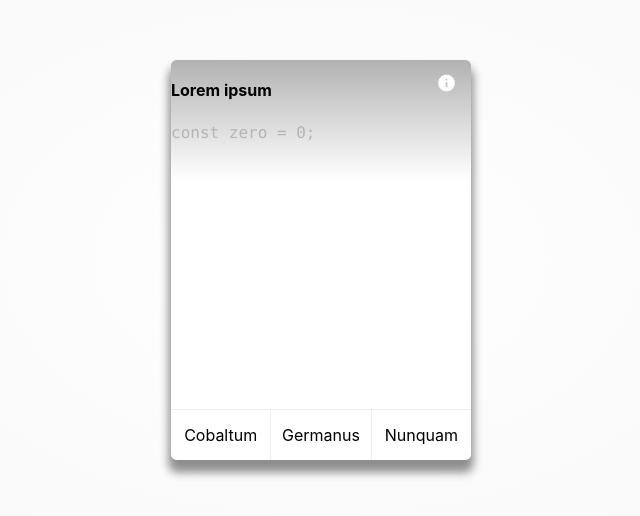
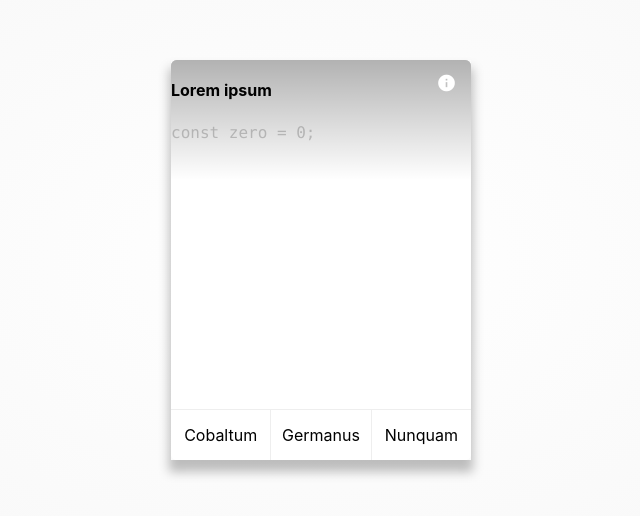
Before and after one commit to aditecco/devflashcards, a Gatsby site: page / in a window 1280 px wide. Shown: the part 140-656 px from the top of the page, without its empty margins (319-959 px from the left). Built offline with nearby package versions, Linux system fonts and the light colour scheme; Gatsby itself is replaced by a stand-in of ours; some packages are replaced by stand-ins of ours; code samples lack their colours.

Commit message:
CardViewer.tsx, Card.tsx, CardWithFlip.tsx styles WIP

```diff
--- a/src/components/Card.tsx
+++ b/src/components/Card.tsx
@@ -12,16 +12,21 @@ import {
 import { css } from "@emotion/react";
 import { PropsWithChildren, ReactElement } from "react";
 
+type CardProps = {
+  noShadow?: boolean;
+};
+
 export default function Card({
   children,
-}: PropsWithChildren<{}>): ReactElement {
+  noShadow,
+}: PropsWithChildren<CardProps>): ReactElement {
   return (
     <article
       className={"Card"}
       css={css`
         background-color: white;
         border-radius: 6px;
-        box-shadow: 0 10px 10px 2px rgba(0, 0, 0, 0.25);
+        box-shadow: ${noShadow ? "" : "0 10px 10px 2px rgba(0, 0, 0, 0.25)"};
         width: ${cardWidth};
         max-width: ${cardMaxWidth};
         height: ${cardHeight};
--- a/src/components/CardViewer.tsx
+++ b/src/components/CardViewer.tsx
@@ -28,6 +28,7 @@ export default function CardViewer({
           position: relative;
           width: 300px;
           height: 400px;
+          box-shadow: 0 10px 10px 2px rgba(0, 0, 0, 0.25);
         }
       `}
     >
--- a/src/components/CardWithFlip.tsx
+++ b/src/components/CardWithFlip.tsx
@@ -29,7 +29,7 @@ export default function CardWithFlip({
     <Flip style={style ?? {}}>
       <Flip.Front>
         {({ setFlipped }) => (
-          <Card>
+          <Card noShadow>
             <div className="card-content">
               <h4>{question}</h4>
               <div dangerouslySetInnerHTML={{ __html: html }} />
```
